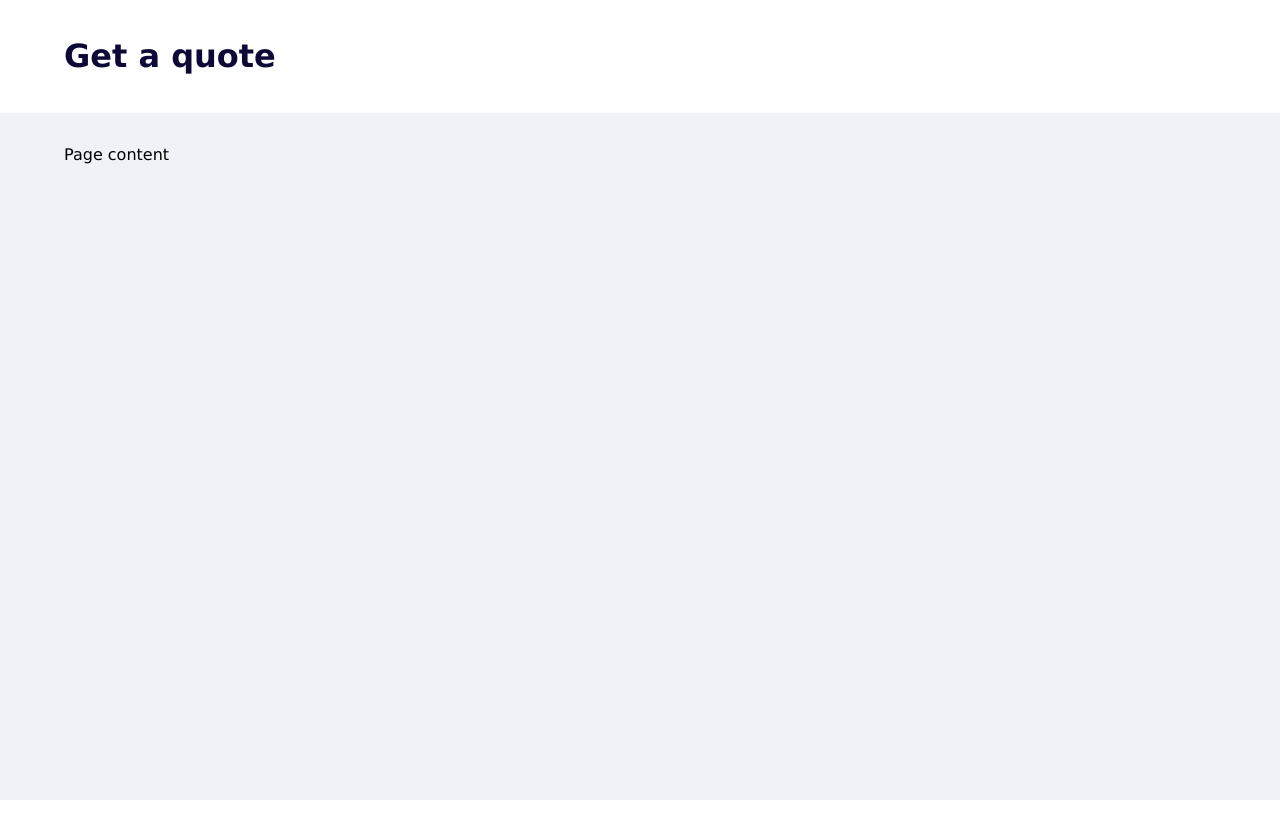
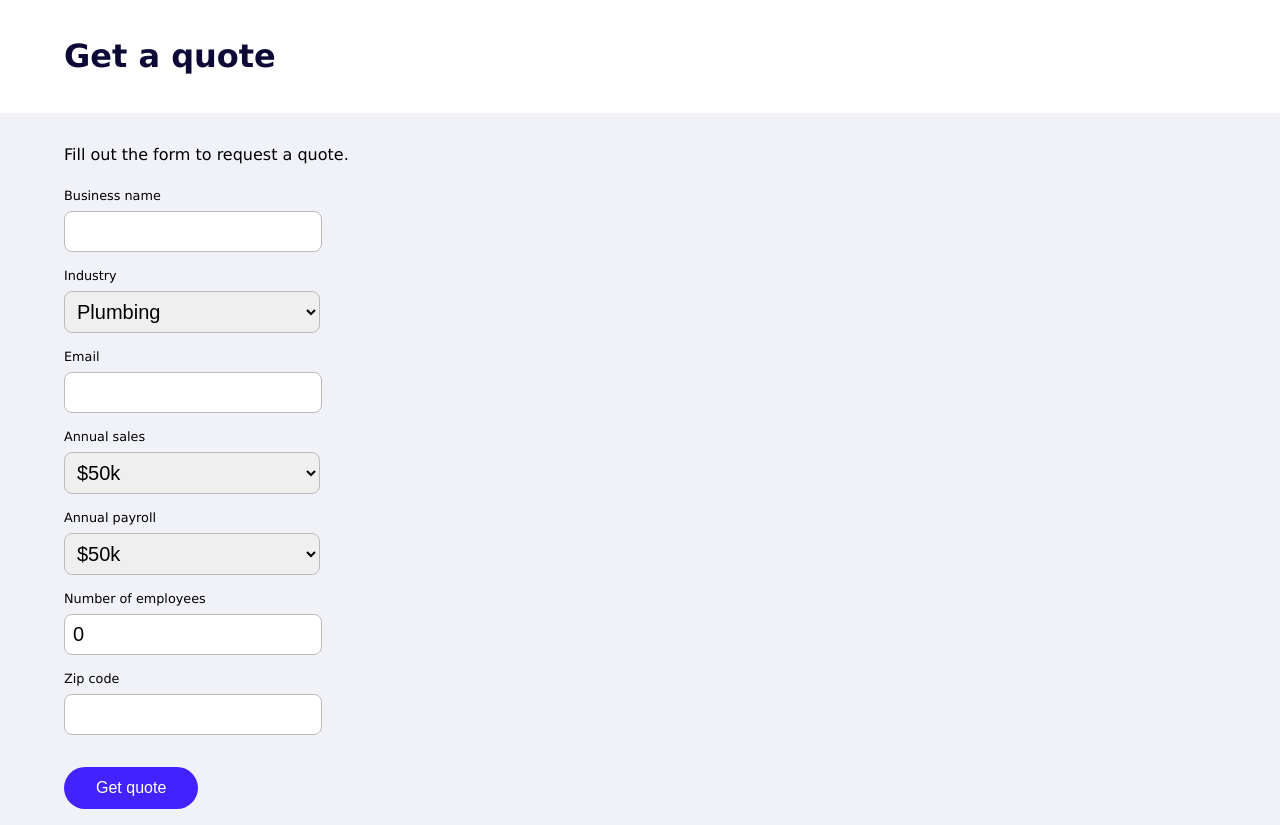
Before and after one commit to modernwallaby/seth-baur-fe-takehome, a React (Create React App) app: page / in a window 1280 px wide. Before the commit the page ends 800 px from the top, so only its background shows below. Built offline with nearby package versions, Linux system fonts and the light colour scheme.

Commit message:
add form and components

```diff
--- a/src/App.js
+++ b/src/App.js
@@ -1,6 +1,7 @@
 import styled from "styled-components";
 import Header from "./components/Header";
 import Container from "./components/Container";
+import Home from "./pages/Home";
 
 const PageContent = styled.div`
   display: grid;
@@ -14,7 +15,7 @@ function App() {
     <PageContent>
       <Header />
       <Container bgColor="rgb(240, 242, 248)">
-        <p>Page content</p>
+        <Home />
       </Container>
     </PageContent>
   );
--- /dev/null
+++ b/src/components/QuoteForm.jsx
@@ -0,0 +1,52 @@
+import { useState } from "react";
+import styled from "styled-components";
+import TextInput from "./form/TextInput";
+import SelectInput from "./form/SelectInput";
+import Button from "./form/Button";
+
+const industryOptions = [
+  { value: "10537", name: "Plumbing" },
+  { value: "10392", name: "Software developer" },
+  { value: "10415", name: "Lawyer" },
+  { value: "10109", name: "Handyman" },
+];
+
+const monetaryOptions = [
+  { value: 50000, name: "$50k" },
+  { value: 75000, name: "$75k" },
+  { value: 100000, name: "$100k" },
+  { value: 150000, name: "$150k" },
+  { value: 200000, name: "$200k" },
+];
+
+const Form = styled.form`
+  margin-bottom: 1.5rem;
+`;
+
+const QuoteForm = () => {
+  const [businessName, setBusinessName] = useState("");
+  const [industry, setIndustry] = useState("");
+  const [email, setEmail] = useState("");
+  const [annualSales, setAnnualSales] = useState(0);
+  const [annualPayroll, setAnnualPayroll] = useState(0);
+  const [numberOfEmployees, setNumberOfEmployees] = useState(0);
+  const [zipCode, setZipCode] = useState("");
+
+  return (
+    <>
+      <Form>
+        <TextInput name="Business name" value={businessName} callback={setBusinessName} />
+        <SelectInput name="Industry" options={industryOptions} value={industry} callback={setIndustry} />
+        <TextInput name="Email" value={email} callback={setEmail} type="email" />
+        <SelectInput name="Annual sales" options={monetaryOptions} value={annualSales} callback={setAnnualSales} />
+        <SelectInput name="Annual payroll" options={monetaryOptions} value={annualPayroll} callback={setAnnualPayroll} />
+        <TextInput name="Number of employees" value={numberOfEmployees} callback={setNumberOfEmployees} type="number" />
+        <TextInput name="Zip code" value={zipCode} callback={setZipCode} />
+      </Form>
+
+      <Button>Get quote</Button>
+    </>
+  );
+};
+
+export default QuoteForm;
--- /dev/null
+++ b/src/components/form/Button.js
@@ -0,0 +1,12 @@
+import styled from "styled-components";
+
+const Button = styled.button`
+  background-color: rgb(66, 35, 255);
+  color: white;
+  border-radius: 2rem;
+  font-size: 1rem;
+  padding: 0.75rem 2rem;
+  border: 0;
+`;
+
+export default Button;
--- /dev/null
+++ b/src/components/form/FormField.js
@@ -0,0 +1,7 @@
+import styled from "styled-components";
+
+const FormField = styled.div`
+  padding: 0.5rem 0;
+`;
+
+export default FormField;
--- /dev/null
+++ b/src/components/form/Label.js
@@ -0,0 +1,9 @@
+import styled from "styled-components";
+
+const Label = styled.label`
+  font-size: 0.8rem;
+  display: block;
+  margin-bottom: 0.5rem;
+`;
+
+export default Label;
--- /dev/null
+++ b/src/components/form/SelectInput.jsx
@@ -0,0 +1,28 @@
+import styled from "styled-components";
+import Label from "./Label";
+import FormField from "./FormField";
+
+const Select = styled.select`
+  width: 16rem;
+  padding: 0.5rem;
+  font-size: 1.25rem;
+  border: 1px solid #bbb;
+  border-radius: 0.5rem;
+`;
+
+const SelectInput = ({ name, options, value, callback }) => {
+  const htmlName = name.toLowerCase().replace(/\s/, '-');
+
+  return (
+    <FormField>
+      <Label htmlFor={htmlName}>{name}</Label>
+      <Select name={htmlName}>
+        {options.map((option) => (
+          <option value={option.value} key={option.value}>{option.name}</option>
+        ))}
+      </Select>
+    </FormField>
+  );
+};
+
+export default SelectInput;
--- /dev/null
+++ b/src/components/form/TextInput.jsx
@@ -0,0 +1,24 @@
+import styled from "styled-components";
+import Label from "./Label";
+import FormField from "./FormField";
+
+const Input = styled.input`
+  width: 15rem;
+  padding: 0.5rem;
+  font-size: 1.25rem;
+  border: 1px solid #bbb;
+  border-radius: 0.5rem;
+`;
+
+const TextInput = ({ name, value, callback, type }) => {
+  const htmlName = name.toLowerCase().replace(/\s/, '-');
+
+  return (
+    <FormField>
+      <Label htmlFor={htmlName}>{name}</Label>
+      <Input name={htmlName} type={type || "text"} value={value} onChange={(e) => callback(e.target.value)} />
+    </FormField>
+  );
+};
+
+export default TextInput;
--- /dev/null
+++ b/src/pages/Home.jsx
@@ -0,0 +1,10 @@
+import QuoteForm from "../components/QuoteForm.jsx";
+
+const Home = () => (
+  <>
+    <p>Fill out the form to request a quote.</p>
+    <QuoteForm />
+  </>
+);
+
+export default Home;
```
